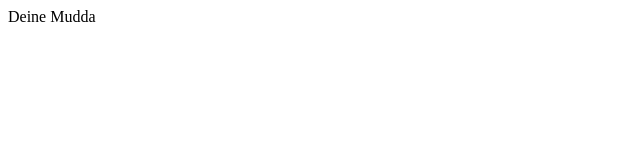
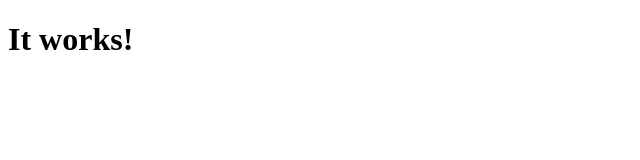
Before and after one commit to thallosaurus/sharp-httpserver, a plain HTML site: page index.html in a window 1280 px wide. Shown: the whole page, without its empty margins (0-640 px from the left). Drawn offline with Linux system fonts and the light colour scheme.

Commit message:
removed profanity

```diff
--- a/index.html
+++ b/index.html
@@ -6,6 +6,6 @@
     <title>Document</title>
 </head>
 <body>
-    Deine Mudda
+    <h1>It works!</h1>
 </body>
 </html>
```
